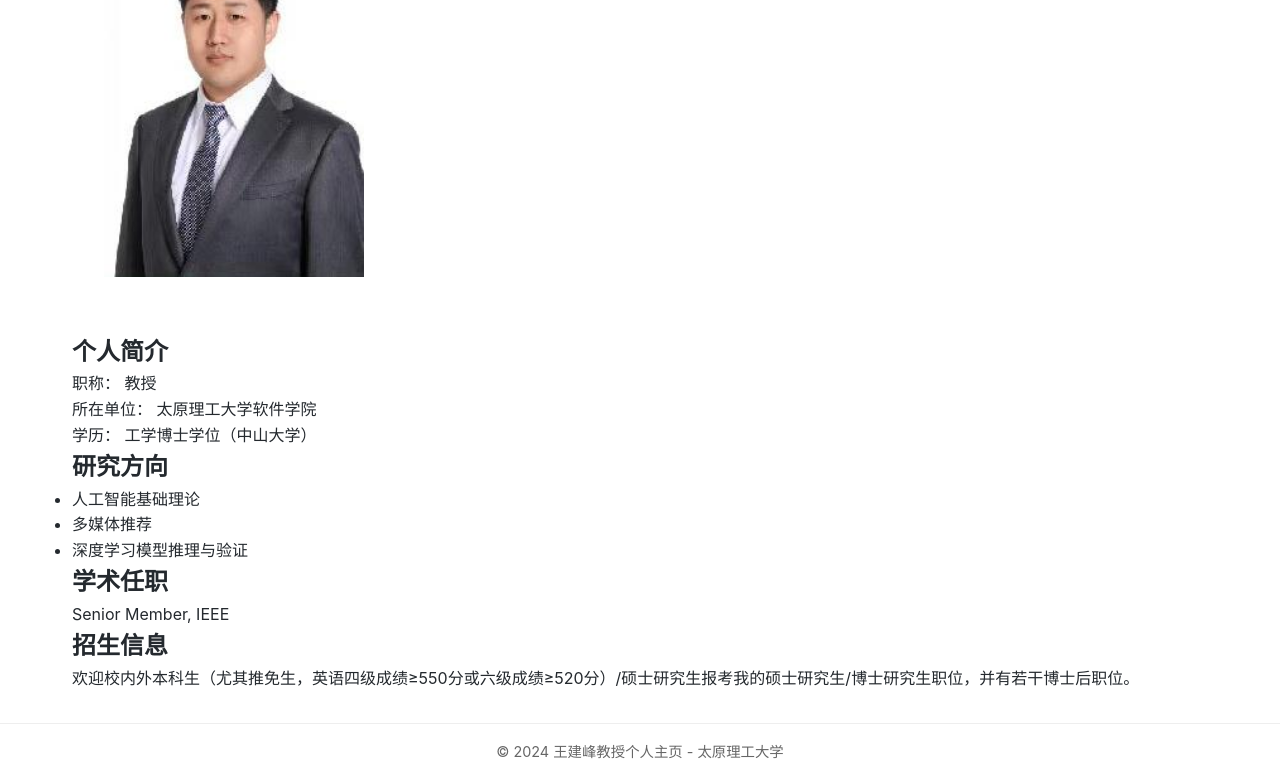
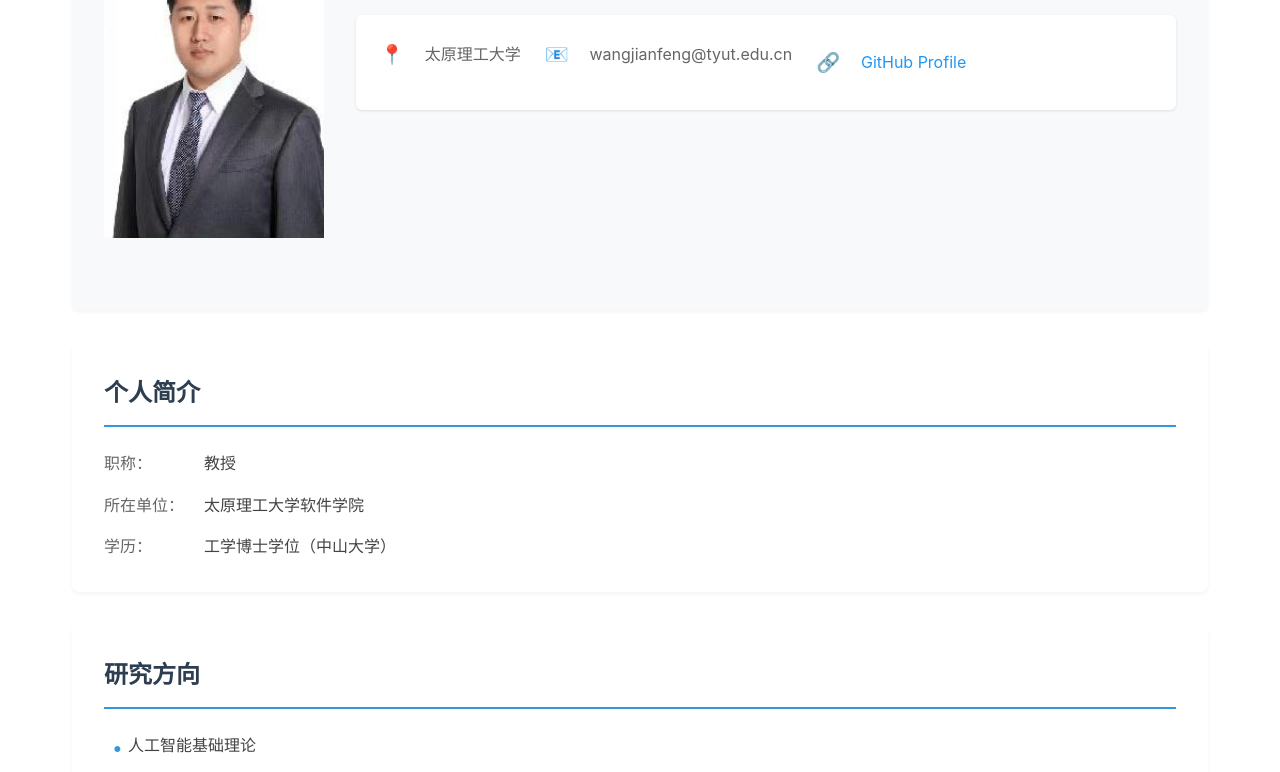
Before and after one commit to Sun-ccx/wjf.website, a plain HTML site: page index.html in a window 1280 px wide. Shown: the part 217-989 px from the top of the page. Drawn offline with Linux system fonts and the light colour scheme.

Commit message:
Update style.css

```diff
--- a/style.css
+++ b/style.css
@@ -587,6 +587,142 @@ body {
     }
 }
 
+/* 主页特定样式 */
+.profile-section {
+    background-color: #f8f9fa;
+    padding: 3rem 2rem;
+    border-radius: 8px;
+    margin-bottom: 2rem;
+    box-shadow: 0 2px 4px rgba(0,0,0,0.05);
+}
+
+.profile-section .profile-image {
+    width: 220px;
+}
+
+.profile-section h1 {
+    font-size: 2.2rem;
+    color: #2c3e50;
+    margin-bottom: 1.5rem;
+}
+
+.profile-section .contact-info {
+    background-color: white;
+    padding: 1.5rem;
+    border-radius: 6px;
+    box-shadow: 0 1px 3px rgba(0,0,0,0.1);
+    margin-bottom: 2rem;
+}
+
+.profile-section .contact-info .info-item {
+    margin-bottom: 1rem;
+}
+
+.profile-section .contact-info .info-item:last-child {
+    margin-bottom: 0;
+}
+
+.profile-section .contact-info .icon {
+    font-size: 1.2rem;
+    margin-right: 0.8rem;
+}
+
+.content-section {
+    background-color: white;
+    padding: 2rem;
+    border-radius: 8px;
+    margin-bottom: 2rem;
+    box-shadow: 0 2px 4px rgba(0,0,0,0.05);
+}
+
+.content-section:last-child {
+    margin-bottom: 0;
+}
+
+.content-section h2 {
+    color: #2c3e50;
+    font-size: 1.5rem;
+    margin-bottom: 1.5rem;
+    padding-bottom: 0.8rem;
+    border-bottom: 2px solid #3498db;
+}
+
+.section-content {
+    color: #444;
+}
+
+.personal-info .info-item {
+    display: flex;
+    margin-bottom: 1rem;
+    line-height: 1.6;
+}
+
+.personal-info .info-item:last-child {
+    margin-bottom: 0;
+}
+
+.personal-info .label {
+    width: 100px;
+    color: #666;
+    font-weight: 500;
+}
+
+.personal-info .value {
+    flex: 1;
+}
+
+.research-section ul {
+    list-style: none;
+    padding: 0;
+    margin: 0;
+}
+
+.research-section li {
+    position: relative;
+    padding-left: 1.5rem;
+    margin-bottom: 1rem;
+    line-height: 1.6;
+}
+
+.research-section li:before {
+    content: "•";
+    color: #3498db;
+    position: absolute;
+    left: 0.5rem;
+    font-size: 1.2rem;
+}
+
+.positions-section p,
+.notice-section p {
+    line-height: 1.8;
+    margin: 0;
+}
+
+/* 响应式调整 */
+@media (max-width: 768px) {
+    .profile-section {
+        padding: 2rem 1rem;
+    }
+
+    .content-section {
+        padding: 1.5rem;
+    }
+
+    .profile-section .profile-image {
+        width: 180px;
+        margin: 0 auto 2rem;
+    }
+
+    .personal-info .info-item {
+        flex-direction: column;
+    }
+
+    .personal-info .label {
+        width: auto;
+        margin-bottom: 0.3rem;
+    }
+}
+
 /* 页脚样式 */
 footer {
     background-color: #fff;
```
